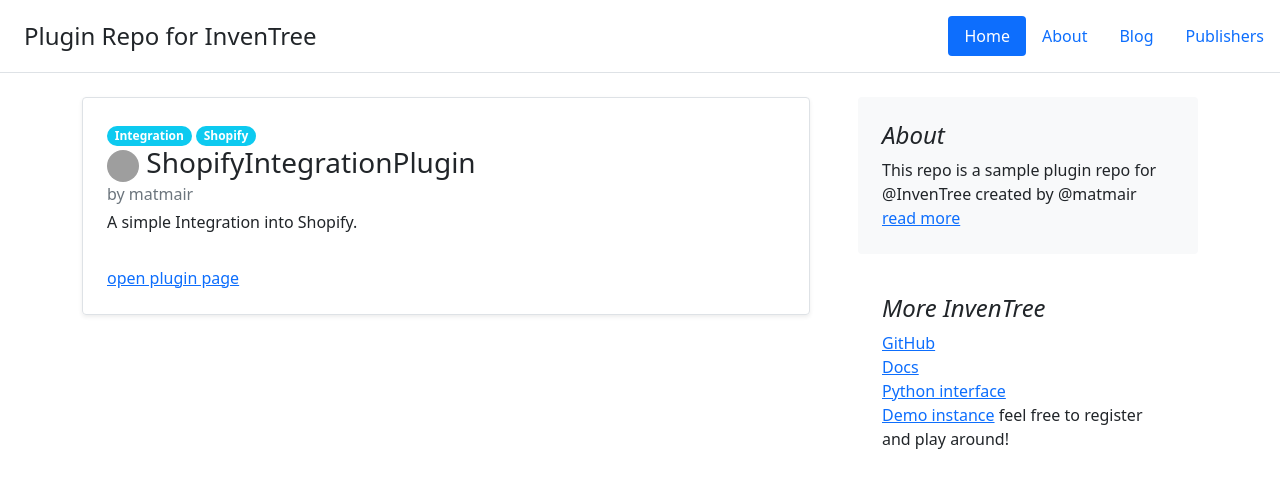
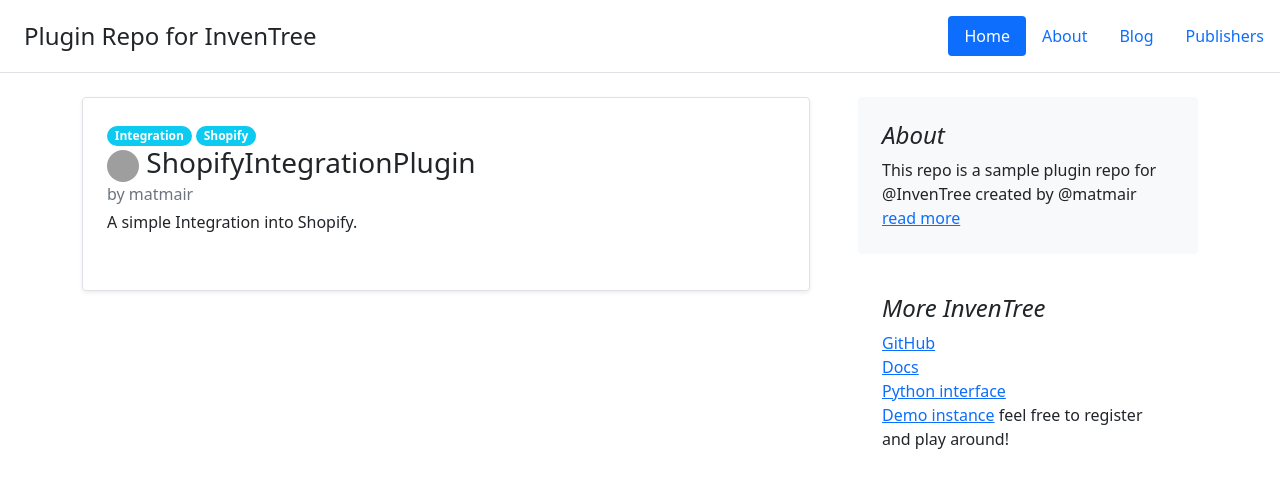
Before and after one commit to invenhost/repo.invenhost.com, a Jekyll site: the page built from docs/index.html, in a window 1280 px wide. Shown: the top 488 px of the page. Built offline with Jekyll 4.4.1, drawn with Linux system fonts in a browser that asks for light colours; grey boxes are pictures that could not be loaded.

Commit message:
remove plugin link

```diff
--- a/docs/index.html
+++ b/docs/index.html
@@ -22,7 +22,7 @@
           </h3>
           <div class="mb-1 text-muted">{% if plugin.published_on %}{{ plugin.published_on | date_to_string }} - {% endif %}by {{ plugin.publisher }}</div>
           <p class="mb-auto">{{ plugin.excerpt | mardownify }}</p>
-          <a href="{{ plugin.url }}" class="stretched-link">open plugin page</a>
+          <a href="{{ plugin.url }}" class="stretched-link" aria-label="open plugin details"></a>
         </div>
       </div>
 
```
